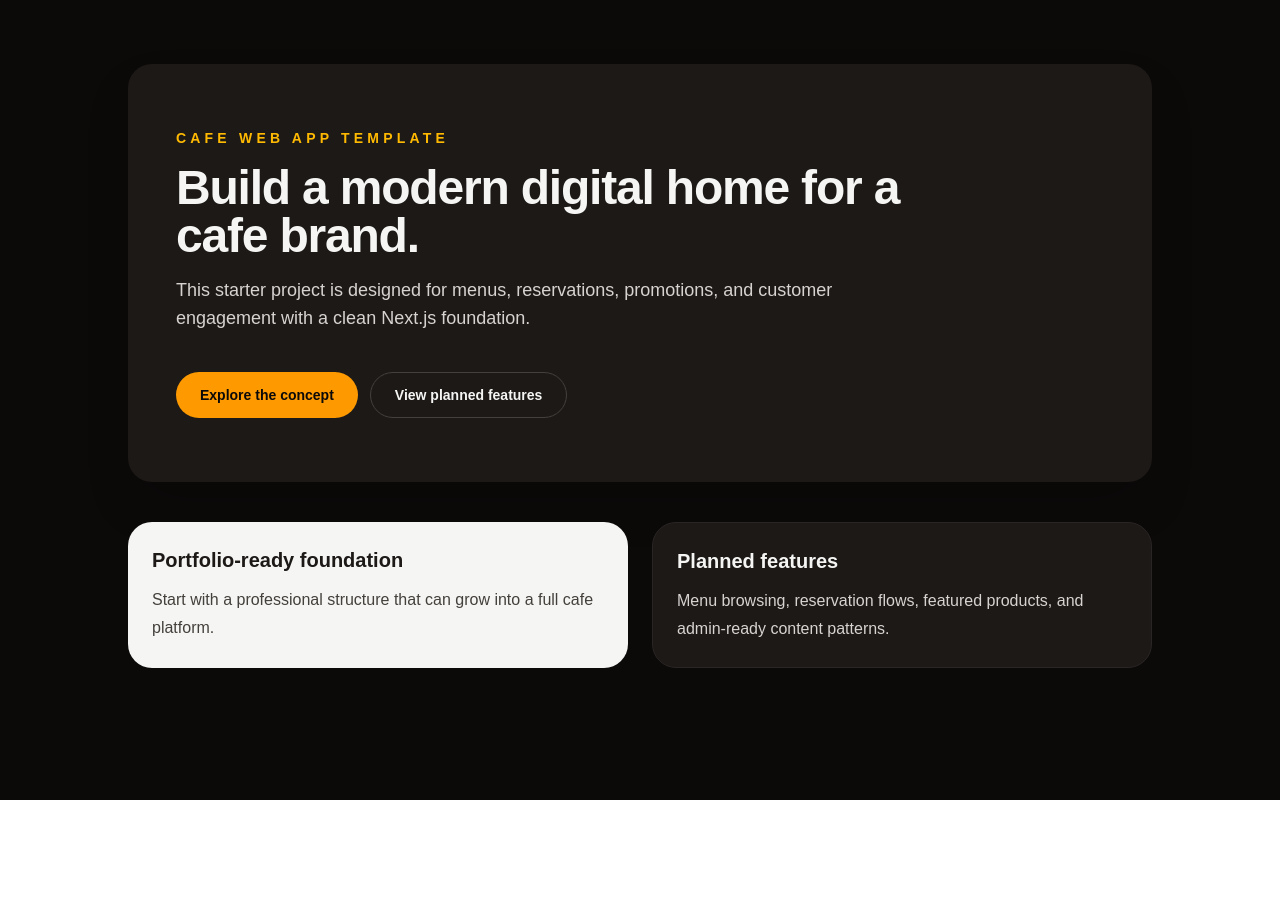
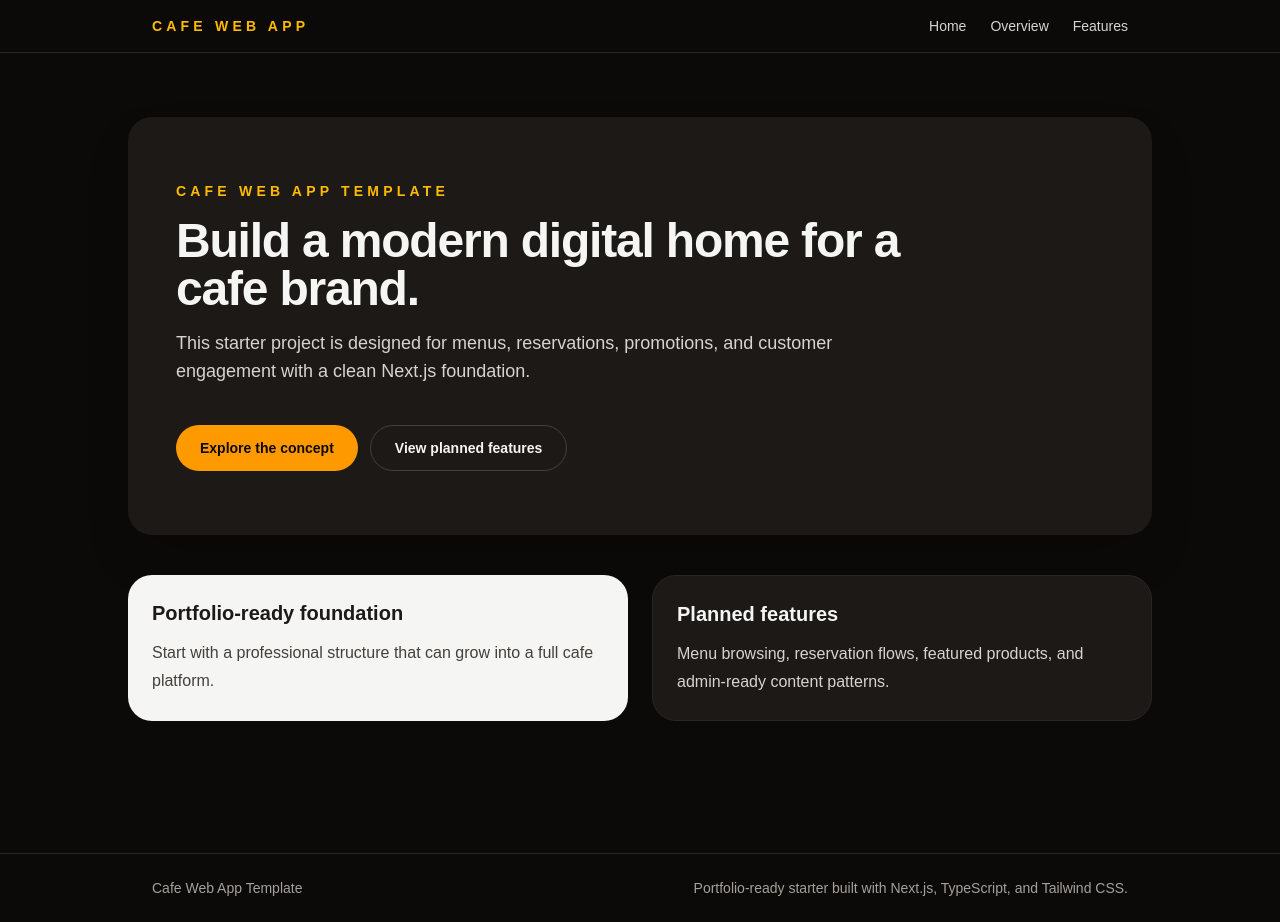
Before and after one commit to rzalete/cafe-web-app, a Next.js app: page / in a window 1280 px wide. Before the commit the page ends 800 px from the top, so only its background shows below. Built offline with nearby package versions, Linux system fonts and the light colour scheme.

Commit message:
feat: add global layout shell

```diff
--- a/src/app/layout.tsx
+++ b/src/app/layout.tsx
@@ -1,5 +1,7 @@
 import type { Metadata } from "next";
 import { Geist, Geist_Mono } from "next/font/google";
+import { SiteFooter } from "@/components/layout/site-footer";
+import { SiteHeader } from "@/components/layout/site-header";
 import "./globals.css";
 
 const geistSans = Geist({
@@ -27,7 +29,11 @@ export default function RootLayout({
       lang="en"
       className={`${geistSans.variable} ${geistMono.variable} h-full antialiased`}
     >
-      <body className="min-h-full flex flex-col">{children}</body>
+      <body className="flex min-h-full flex-col bg-stone-950 text-stone-100">
+        <SiteHeader />
+        <div className="flex-1">{children}</div>
+        <SiteFooter />
+      </body>
     </html>
   );
 }
--- /dev/null
+++ b/src/components/layout/site-footer.tsx
@@ -0,0 +1,10 @@
+export function SiteFooter() {
+    return (
+      <footer className="border-t border-stone-800 bg-stone-950">
+        <div className="mx-auto flex w-full max-w-5xl flex-col gap-2 px-6 py-6 text-sm text-stone-400 sm:flex-row sm:items-center sm:justify-between">
+          <p>Cafe Web App Template</p>
+          <p>Portfolio-ready starter built with Next.js, TypeScript, and Tailwind CSS.</p>
+        </div>
+      </footer>
+    );
+  }
--- /dev/null
+++ b/src/components/layout/site-header.tsx
@@ -0,0 +1,37 @@
+import Link from "next/link";
+
+const navigation = [
+  { href: "/", label: "Home" },
+  { href: "/#overview", label: "Overview" },
+  { href: "/#features", label: "Features" },
+];
+
+export function SiteHeader() {
+  return (
+    <header className="border-b border-stone-800 bg-stone-950">
+      <div className="mx-auto flex w-full max-w-5xl items-center justify-between px-6 py-4">
+        <Link
+          href="/"
+          className="text-sm font-semibold uppercase tracking-[0.3em] text-amber-400"
+        >
+          Cafe Web App
+        </Link>
+
+        <nav aria-label="Primary navigation">
+          <ul className="flex items-center gap-6 text-sm text-stone-300">
+            {navigation.map((item) => (
+              <li key={item.href}>
+                <Link
+                  href={item.href}
+                  className="transition hover:text-stone-100"
+                >
+                  {item.label}
+                </Link>
+              </li>
+            ))}
+          </ul>
+        </nav>
+      </div>
+    </header>
+  );
+}
```
